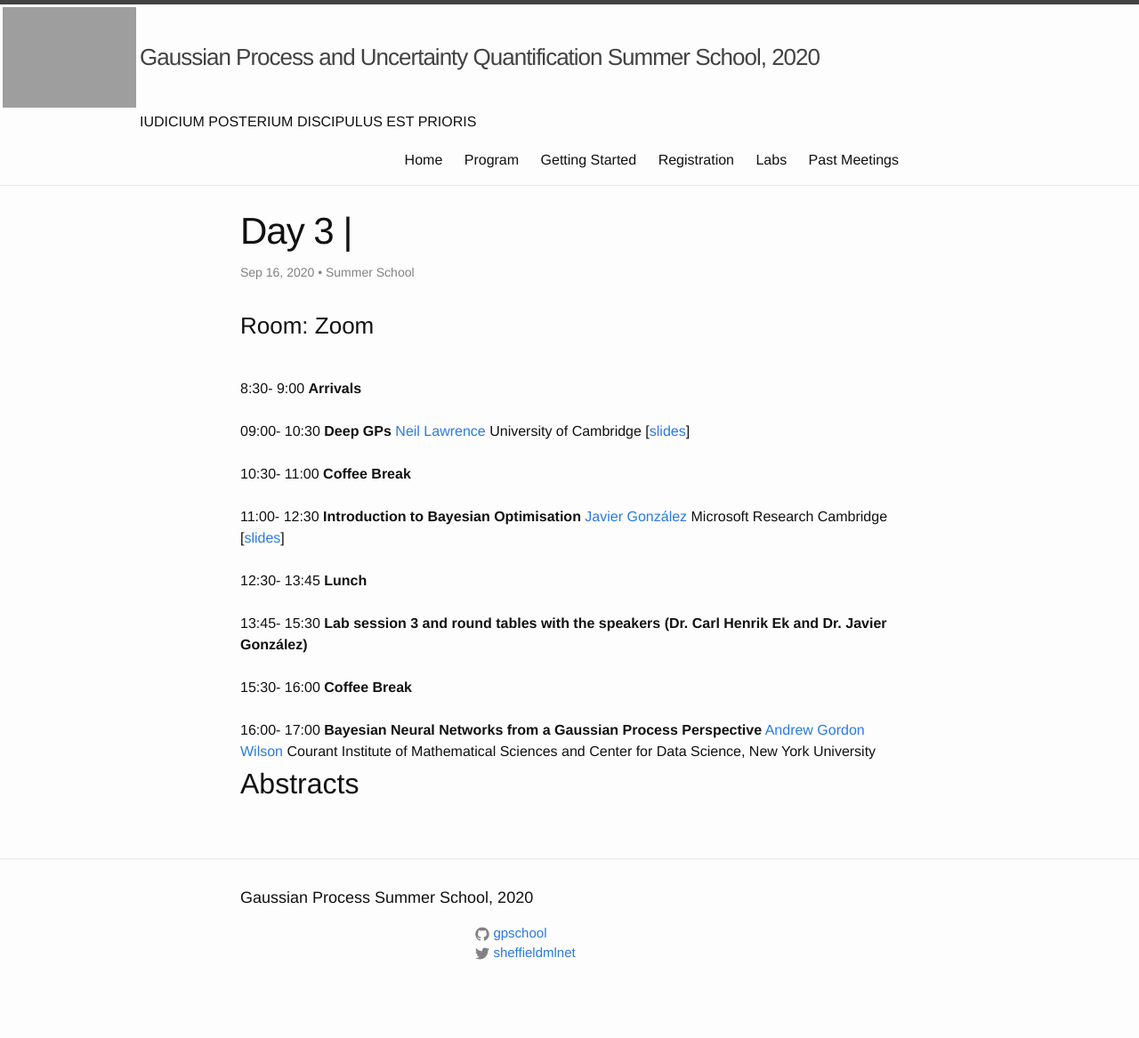
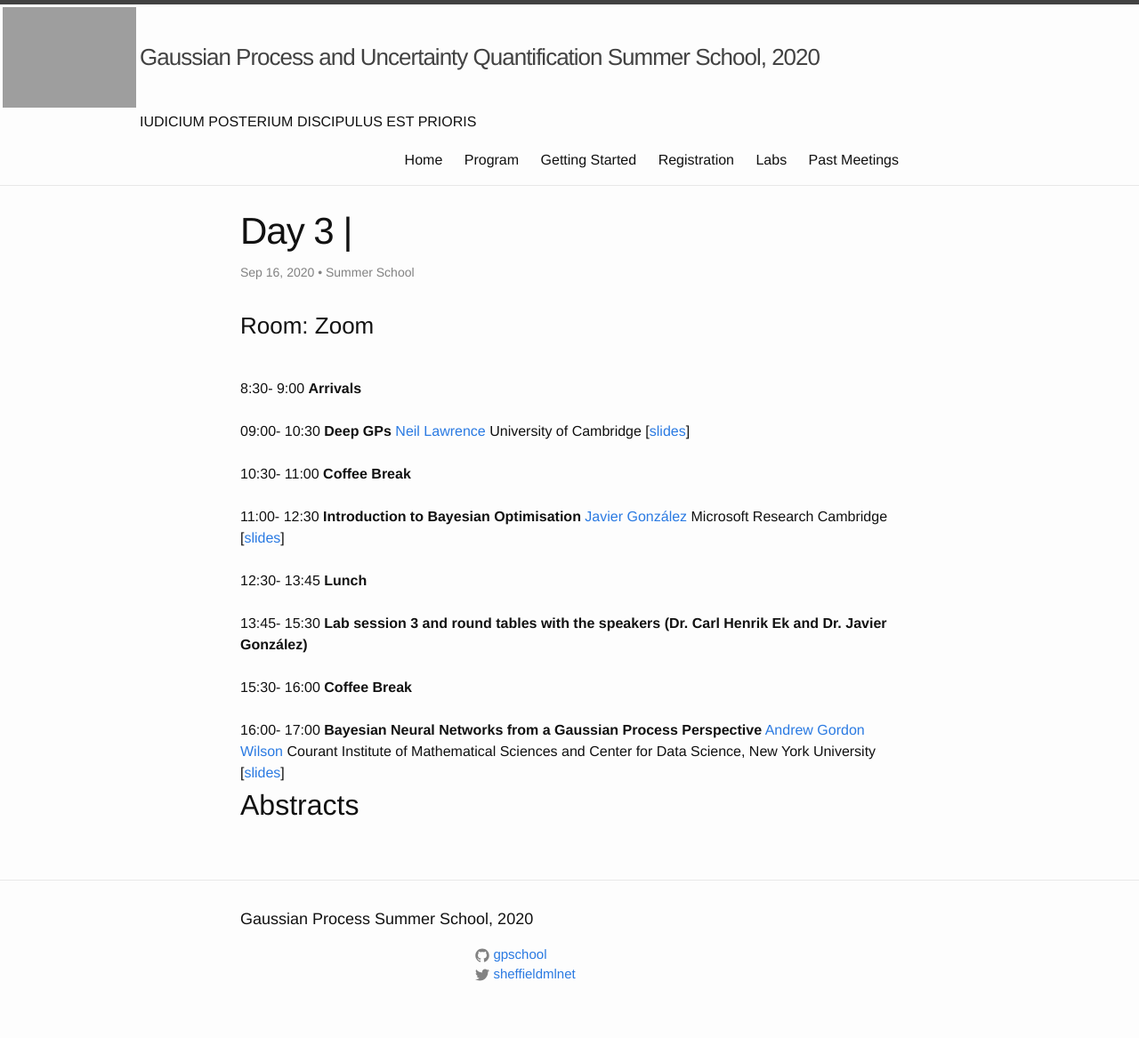
Before and after one commit to gpschool/gpss20, a Jekyll site: the page built from _posts/2020-09-16-day-3.md, in a window 1280 px wide. Shown: the whole page at 89% size. Built offline with Jekyll 4.4.1, drawn with Linux system fonts in a browser that asks for light colours; before the commit the page ends 1143 px from its top, so only the background shows below that; some of the changed lines change nothing that is shown.

Commit message:
Update 2020-09-16-day-3.md

```diff
--- a/_posts/2020-09-16-day-3.md
+++ b/_posts/2020-09-16-day-3.md
@@ -51,4 +51,5 @@ talks:
     institute: "Courant Institute of Mathematical Sciences and Center for Data Science, New York University"
   start: "16:00"
   end: "17:00"
+  slides: "Wilson2020_part2.pdf"
 ---
```
